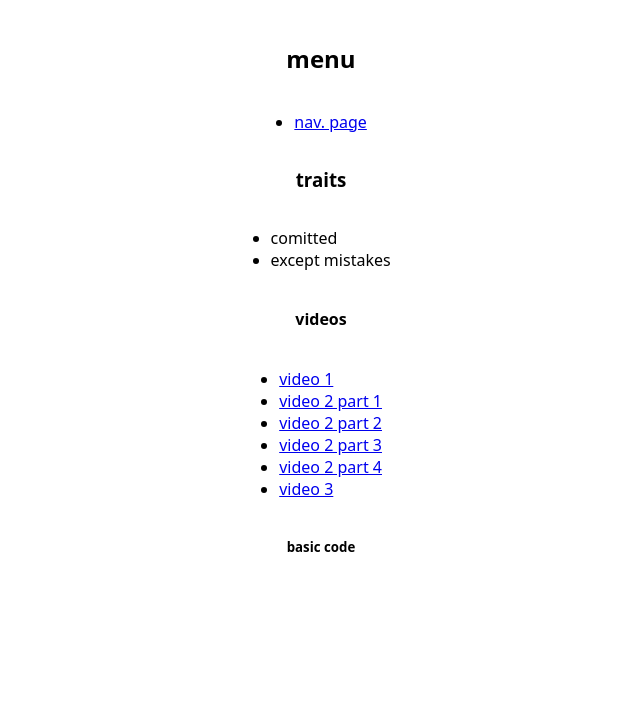
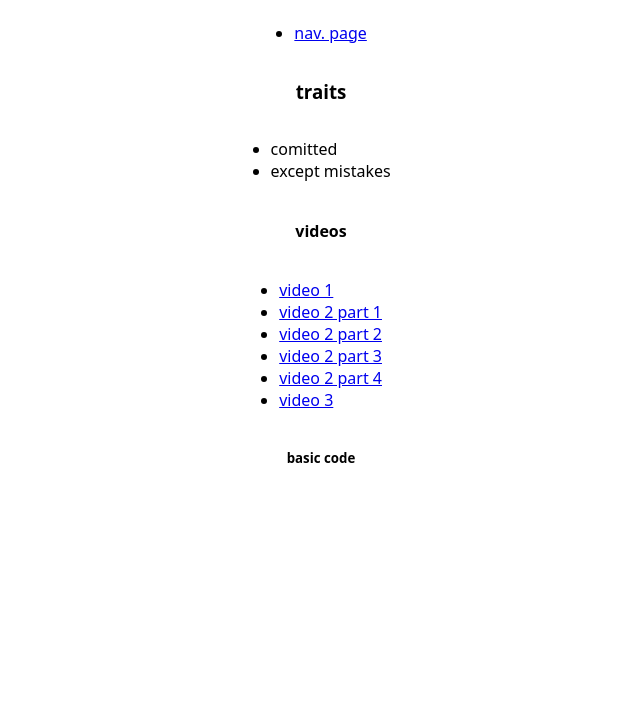
Before and after one commit to mr-mochi808/coding-lessons-github.io, a plain HTML site: page index.html in a window 1280 px wide. Shown: the part 96-800 px from the top of the page, without its empty margins (319-959 px from the left). Drawn offline with Linux system fonts and the light colour scheme.

Commit message:
deleted h2

```diff
--- a/index.html
+++ b/index.html
@@ -43,8 +43,6 @@
 
         <h1>how to learn html</h1>
 
-        <h2>menu</h2>
-
         <ul>
             <li><a href="navigation.html">nav. page</a></li>
         </ul>
```
